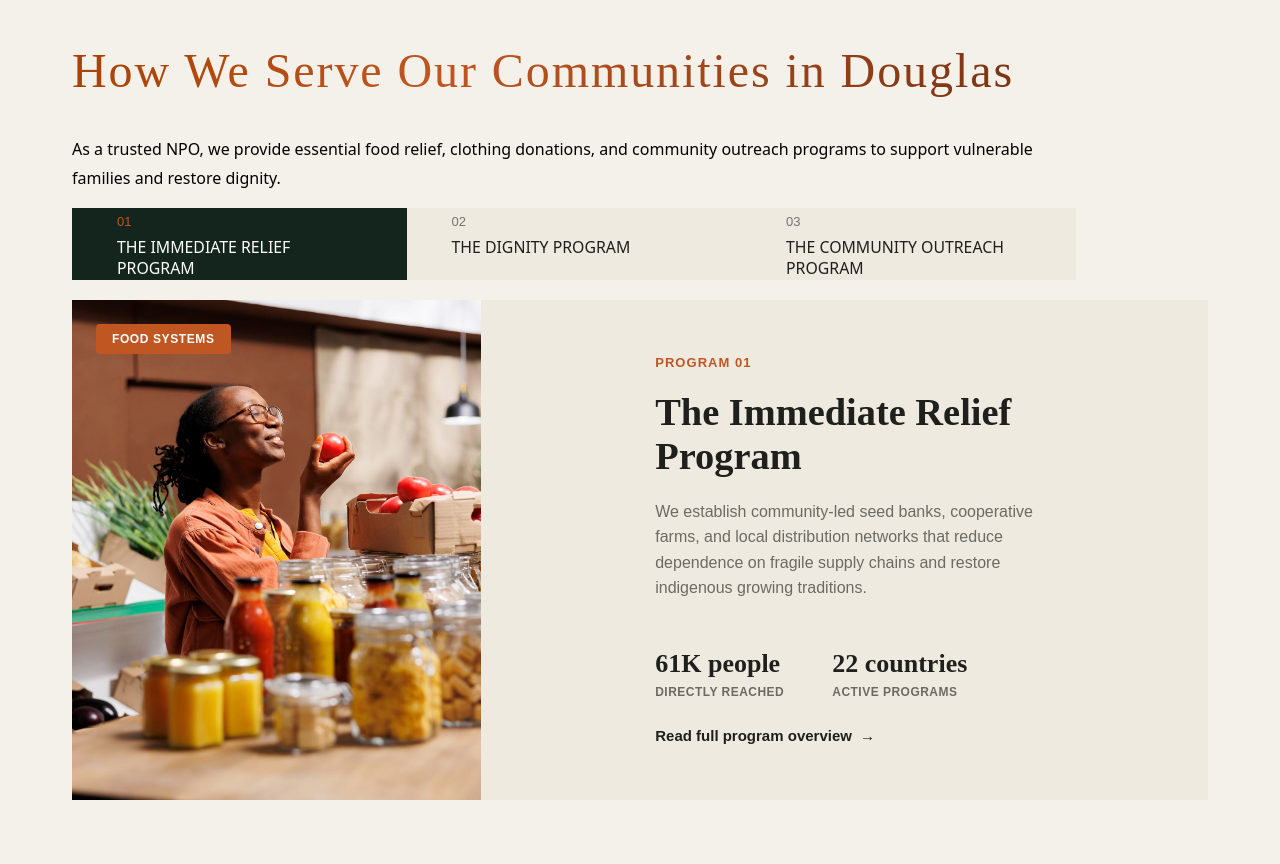
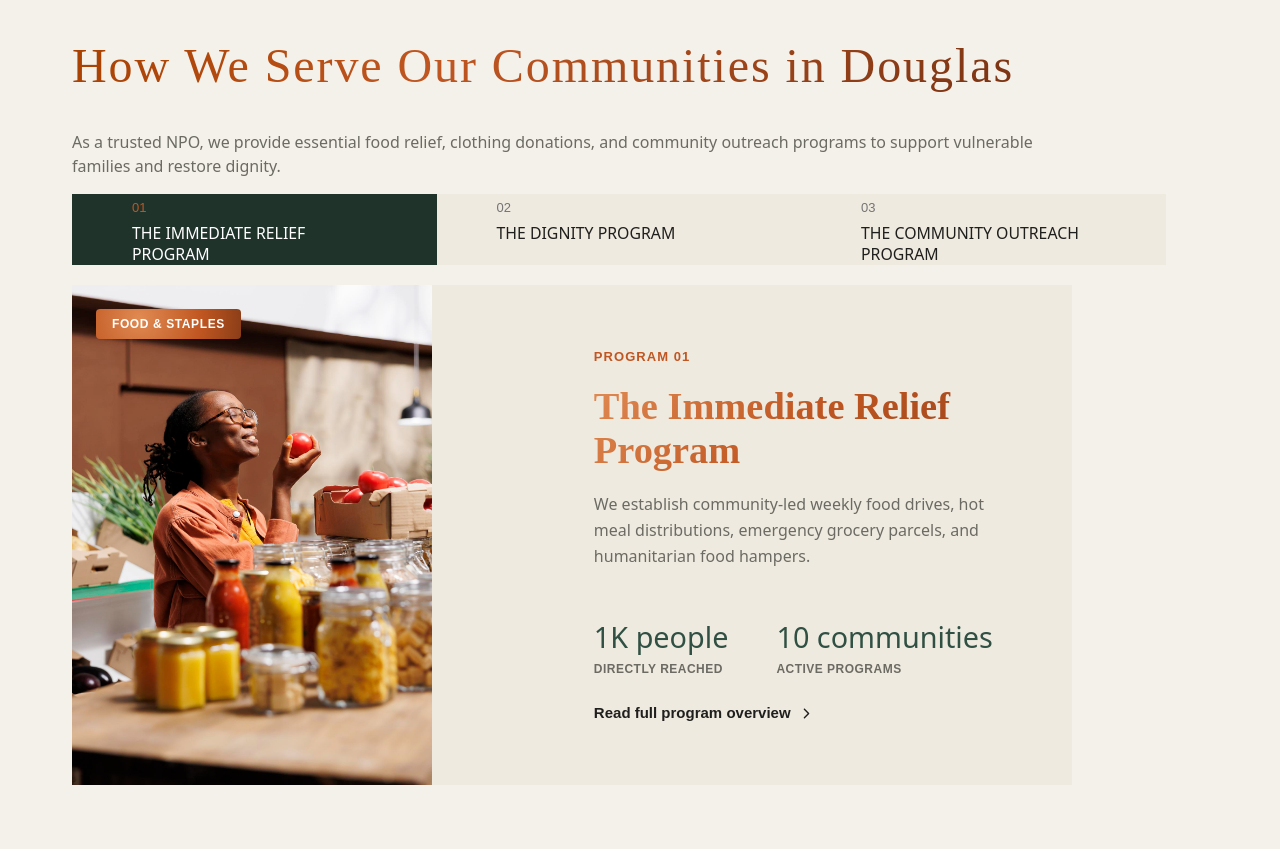
Before and after one commit to Ashton607/npo, a React (Vite) app: page / in a window 1280 px wide. Shown: the part 1723-2587 px from the top of the page. Built offline with nearby package versions, Linux system fonts and the light colour scheme.

Commit message:
Completed: home programmes tabs & content visuals and design

```diff
--- a/src/components/home/Home.css
+++ b/src/components/home/Home.css
@@ -30,7 +30,7 @@
   background-color: #C05621;
 }
 
-/*Our work preview*/
+/*Our work preview images*/
 .home-about-title{
   font-size: 3rem;
   font-weight: 500;
@@ -47,7 +47,8 @@
   font-family:system-ui, -apple-system, BlinkMacSystemFont, 'Segoe UI', Roboto, Oxygen, Ubuntu, Cantarell, 'Open Sans', 'Helvetica Neue', sans-serif;
   font-size: 1rem;
   font-weight: 400;
-  line-height: 1.8;
+  line-height: 1.5;
+  color: #6B6B63;
 }
 
 .home-about-preview {
@@ -148,8 +149,9 @@
   font-family:system-ui, -apple-system, BlinkMacSystemFont, 'Segoe UI', Roboto, Oxygen, Ubuntu, Cantarell, 'Open Sans', 'Helvetica Neue', sans-serif;
   font-size: 1rem;
   font-weight: 400;
-  line-height: 1.8;
-  width: 87.8%;
+  line-height: 1.5;
+  color: #6B6B63;
+  width: 86%;
 }
 
 .home-programmes-tabs ul {
@@ -165,7 +167,7 @@
   display: flex;
   flex-direction: column;
   gap: 8px;
-  padding: 1px 45px;
+  padding: 1px 60px;
   background-color: #EFEAE0;
   cursor: pointer;
   transition: background-color 0.3s ease;
@@ -192,7 +194,7 @@
 
 /* Active tab */
 .home-programmes-tabs li.active {
-  background-color: #14251E;
+  background-color: #1f332b;
 }
 
 .home-programmes-tabs li.active .tab-number {
@@ -213,7 +215,7 @@
 /*Home programmes content*/
 .home-programmes-content {
   display: flex;
-  width: 100%;
+  width: 88%;
   max-height: 500px;
   background-color: #EFEAE0;
   margin-top: 20px;
@@ -237,7 +239,7 @@
   position: absolute;
   top: 24px;
   left: 24px;
-  background-color: #C05621;
+  background: radial-gradient(circle at 30% 30%, #E08A52 0%, #C05621 60%, #8A3D18 100%);
   color: #FFFFFF;
   font-family: 'Outfit', sans-serif;
   font-size: 12px;
@@ -274,12 +276,15 @@
   font-weight: 600;
   font-size: clamp(32px, 3vw, 42px);
   line-height: 1.15;
-  color: #1F1F1D;
+  background: linear-gradient(135deg, #E08A52 0%, #C05621 50%, #9A431A 100%);
+  -webkit-background-clip: text;
+  -webkit-text-fill-color: transparent;
+  background-clip: text;
   margin: 0;
 }
 
 .programme-description {
-  font-family: 'Outfit', sans-serif;
+  font-family:system-ui, -apple-system, BlinkMacSystemFont, 'Segoe UI', Roboto, Oxygen, Ubuntu, Cantarell, 'Open Sans', 'Helvetica Neue', sans-serif;
   font-size: 16px;
   line-height: 1.6;
   color: #6B6B63;
@@ -306,11 +311,10 @@
 }
 
 .stat-number {
-  font-family: 'Fraunces', serif;
-  font-optical-sizing: auto;
-  font-weight: 600;
-  font-size: 26px;
-  color: #1F1F1D;
+  font-family:system-ui, -apple-system, BlinkMacSystemFont, 'Segoe UI', Roboto, Oxygen, Ubuntu, Cantarell, 'Open Sans', 'Helvetica Neue', sans-serif;
+  font-weight: 400;
+  font-size: 1.8rem;
+  color: #305043;
 }
 
 .stat-label {
@@ -338,6 +342,7 @@
 
 .programme-link .arrow {
   transition: transform 0.2s ease;
+  margin-bottom: -5px;
 }
 
 .programme-link:hover {
--- a/src/components/home/Home.jsx
+++ b/src/components/home/Home.jsx
@@ -4,6 +4,7 @@ import preview1 from '../../assets/previewImg1.jpg'
 import preview2 from '../../assets/previewImg2.jpg'
 import preview3 from '../../assets/previewImg3.jpg'
 import { FaArrowRight } from "react-icons/fa6";
+import { IoIosArrowForward } from "react-icons/io";
 import foodSystemsImg from '../../assets/foodSystemsImg.jpg'
 import economicImg from '../../assets/economicImg.png'
 import infrastructureImg from '../../assets/infrastructureImg.png'
@@ -15,39 +16,39 @@ const Home = () => {
 
   const programmeData = {
   relief: {
-    badge: 'Food Systems',
+    badge: 'Food & Staples',
     eyebrow: 'Program 01',
     title: 'The Immediate Relief Program',
     description:
-      'We establish community-led seed banks, cooperative farms, and local distribution networks that reduce dependence on fragile supply chains and restore indigenous growing traditions.',
+      'We establish community-led weekly food drives, hot meal distributions, emergency grocery parcels, and humanitarian food hampers.',
     image: foodSystemsImg,
     stats: [
-      { number: '61K people', label: 'Directly reached' },
-      { number: '22 countries', label: 'Active programs' },
+      { number: '1K people', label: 'Directly reached' },
+      { number: '10 communities', label: 'Active programs' },
     ],
   },
   dignity: {
-    badge: 'Economic Growth',
+    badge: 'Clothing & Essentials',
     eyebrow: 'Program 02',
     title: 'The Dignity Program',
     description:
-      'We provide microloans, vocational training, and market access so families can build sustainable income streams independent of external aid.',
+      'We provide seasonal clothing winter blanket distributions, school shoe/uniform collections, and work-wear packages for job seekers.',
     image: economicImg,
     stats: [
-      { number: '34K people', label: 'Directly reached' },
-      { number: '15 countries', label: 'Active programs' },
+      { number: '1K people', label: 'Directly reached' },
+      { number: '10 communities', label: 'Active programs' },
     ],
   },
   outreach: {
-    badge: 'Infrastructure',
+    badge: 'Events & Safe Spaces',
     eyebrow: 'Program 03',
     title: 'The Community Outreach Program',
     description:
-      'We build wells, clinics, and schools alongside local leaders, ensuring every project is maintained and owned by the community it serves.',
+      'Youth programs, community support circles, counseling sessions, and neighborhood clean-up or festival days.',
     image: infrastructureImg,
     stats: [
       { number: '48 projects', label: 'Completed' },
-      { number: '9 countries', label: 'Active programs' },
+      { number: '10 communities', label: 'Active programs' },
     ],
   },
 }
@@ -141,7 +142,7 @@ const active = programmeData[activeTab]
           </div>
 
           <a href="#" className="programme-link">
-            Read full program overview <span className="arrow">→</span>
+            Read full program overview <span className="arrow"><IoIosArrowForward /></span>
           </a>
         </div>
   </div>
--- a/src/components/navbar/Navbar.jsx
+++ b/src/components/navbar/Navbar.jsx
@@ -25,7 +25,7 @@ const Navbar = () => {
     <ul>
         <li>Home</li>
         <li>our work</li>
-        <li>programs</li>
+        <li>programmes</li>
         <li>contact</li>
         <li>donate</li>
     </ul>
```
